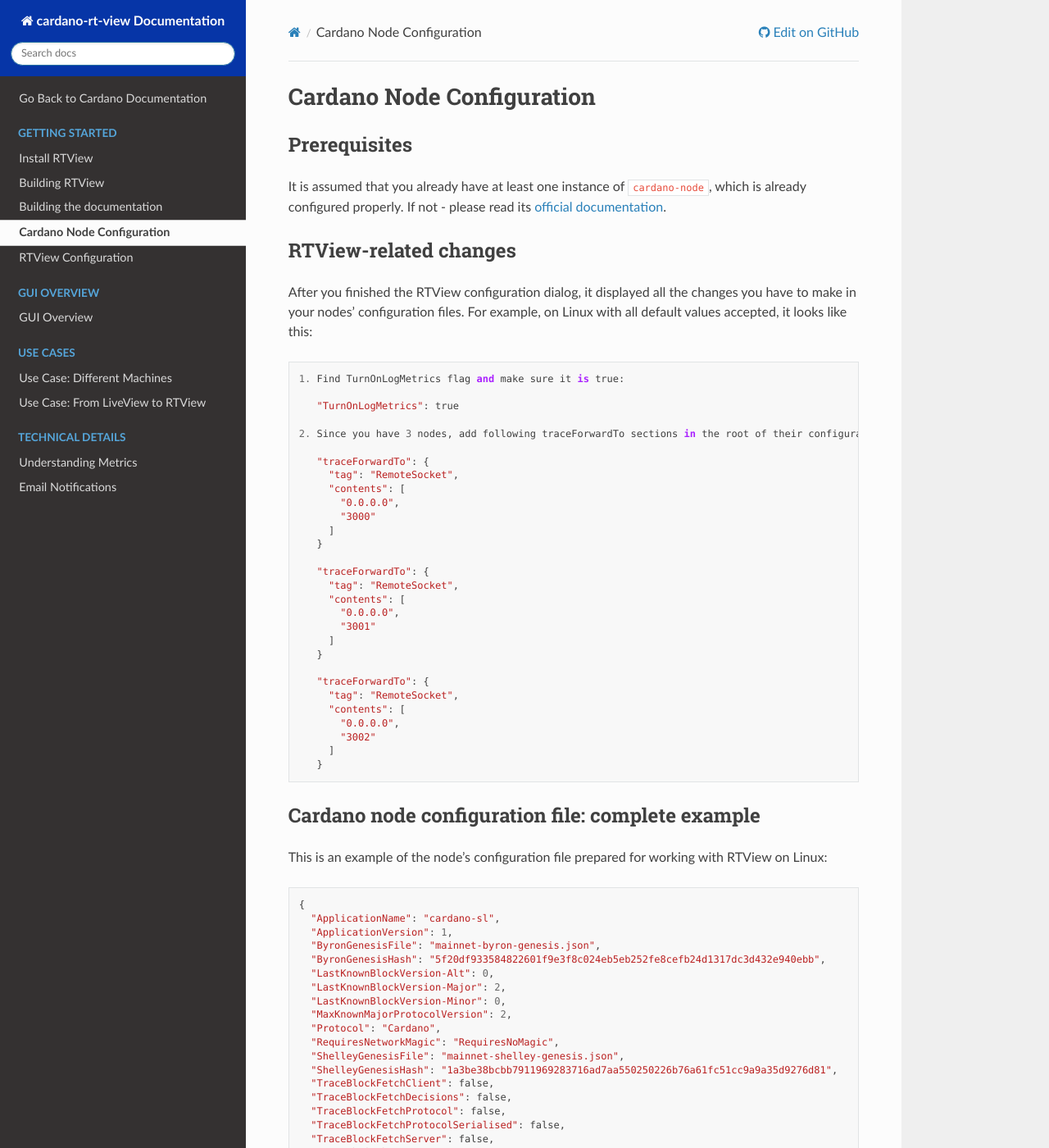
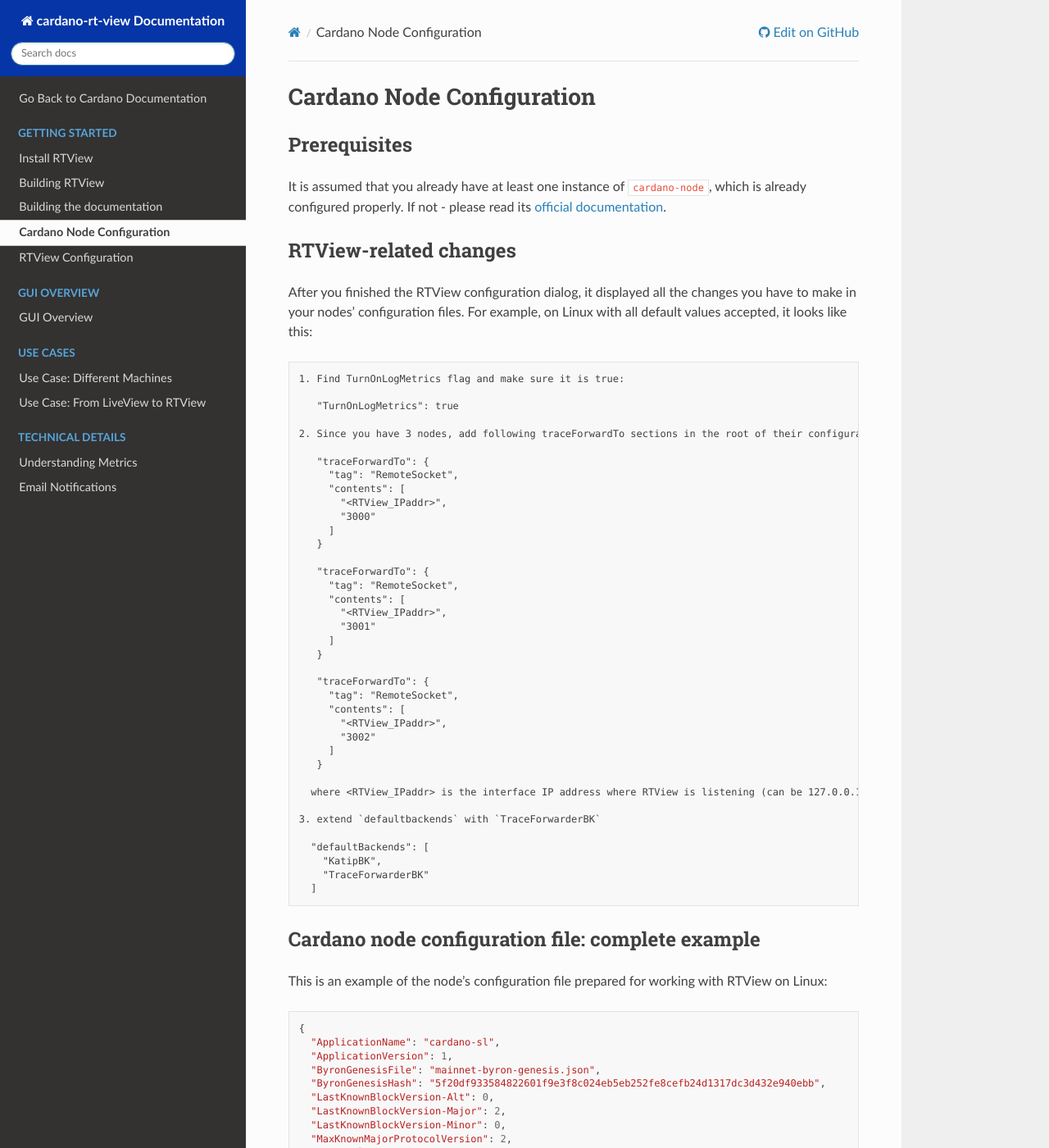
Before and after one commit to input-output-hk/cardano-rt-view, a Sphinx documentation site: the page built from doc/getting-started/node-configuration.md, in a window 1280 px wide and 1400 px high. Shown: the whole window at 82% size. Built offline with Sphinx 7.4.7 and the Read the Docs theme 2.0.0, drawn with Linux system fonts in a browser that asks for light colours; some of the changed text lies outside the part shown.

Commit message:
fix configuration description

````diff
--- a/doc/getting-started/node-configuration.md
+++ b/doc/getting-started/node-configuration.md
@@ -18,7 +18,7 @@
    "traceForwardTo": {
      "tag": "RemoteSocket",
      "contents": [
-       "0.0.0.0",
+       "<RTView_IPaddr>",
        "3000"
      ]
    }
@@ -26,7 +26,7 @@
    "traceForwardTo": {
      "tag": "RemoteSocket",
      "contents": [
-       "0.0.0.0",
+       "<RTView_IPaddr>",
        "3001"
      ]
    }
@@ -34,10 +34,20 @@
    "traceForwardTo": {
      "tag": "RemoteSocket",
      "contents": [
-       "0.0.0.0",
+       "<RTView_IPaddr>",
        "3002"
      ]
    }
+
+  where <RTView_IPaddr> is the interface IP address where RTView is listening (can be 127.0.0.1 or internal network address i.e. 192.168.1.1 or public IP address)
+
+3. extend `defaultbackends` with `TraceForwarderBK`
+
+  "defaultBackends": [
+    "KatipBK",
+    "TraceForwarderBK"
+  ]
+
 ```
 
 ## Cardano node configuration file: complete example
@@ -89,7 +99,8 @@
   "TurnOnLogging": true,
   "ViewMode": "SimpleView",
   "defaultBackends": [
-    "KatipBK"
+    "KatipBK",
+    "TraceForwarderBK"
   ],
   "defaultScribes": [
     [
@@ -188,7 +199,7 @@
   "traceForwardTo": {
     "tag": "RemoteSocket",
     "contents": [
-      "0.0.0.0",
+      "127.0.0.1",
       "3000"
     ]
   }
````
